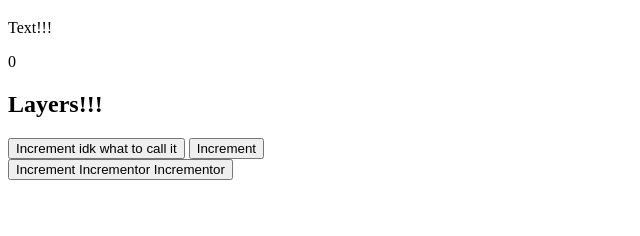
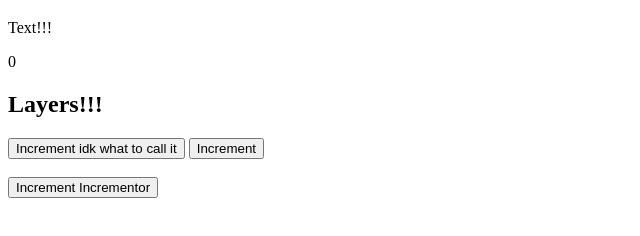
Before and after one commit to your-random-one/your-random-one.github.io, a plain HTML site: page index.html in a window 1280 px wide. Both pictures are taken after a click on the button "Increment idk what to call it". Shown: the part 90-326 px from the top of the page, without its empty margins (0-640 px from the left). Drawn offline with Linux system fonts and the light colour scheme.

Commit message:
Update index.html

```diff
--- a/index.html
+++ b/index.html
@@ -22,11 +22,12 @@
         a.push([1]);
         y++;
         let y2=y;
-        newbutton.innerText='Increment'+' Incrementor'.repeat(y+1);
+        newbutton.innerText='Increment'+' Incrementor'.repeat(y);
         newbutton.onclick=(()=>incn(y2,-1));
         newbr=document.createElement('br');
         newbr.id=y.toString();
         document.body.appendChild(newbr);
+        document.body.appendChild(document.createElement('br'));
         document.body.appendChild(newbutton);
       }
       function incn(m,n) {
@@ -36,7 +37,7 @@
         } else if (n==-1) {
           for(let i=0;i<a[m][0];i++){
             let newbutton=document.createElement('button');
-            newbutton.innerText='Increment'+' Incrementor'.repeat(m)+' Incrementing'.repeat(a[m-1].length);
+            newbutton.innerText='Increment'+' Incrementor'.repeat(m-1)+' Incrementing'.repeat(a[m-1].length);
             let m2=m-1;
             let alen=a[m-1].length-1;
             newbutton.onclick=(()=>incn(m2,alen));
```
